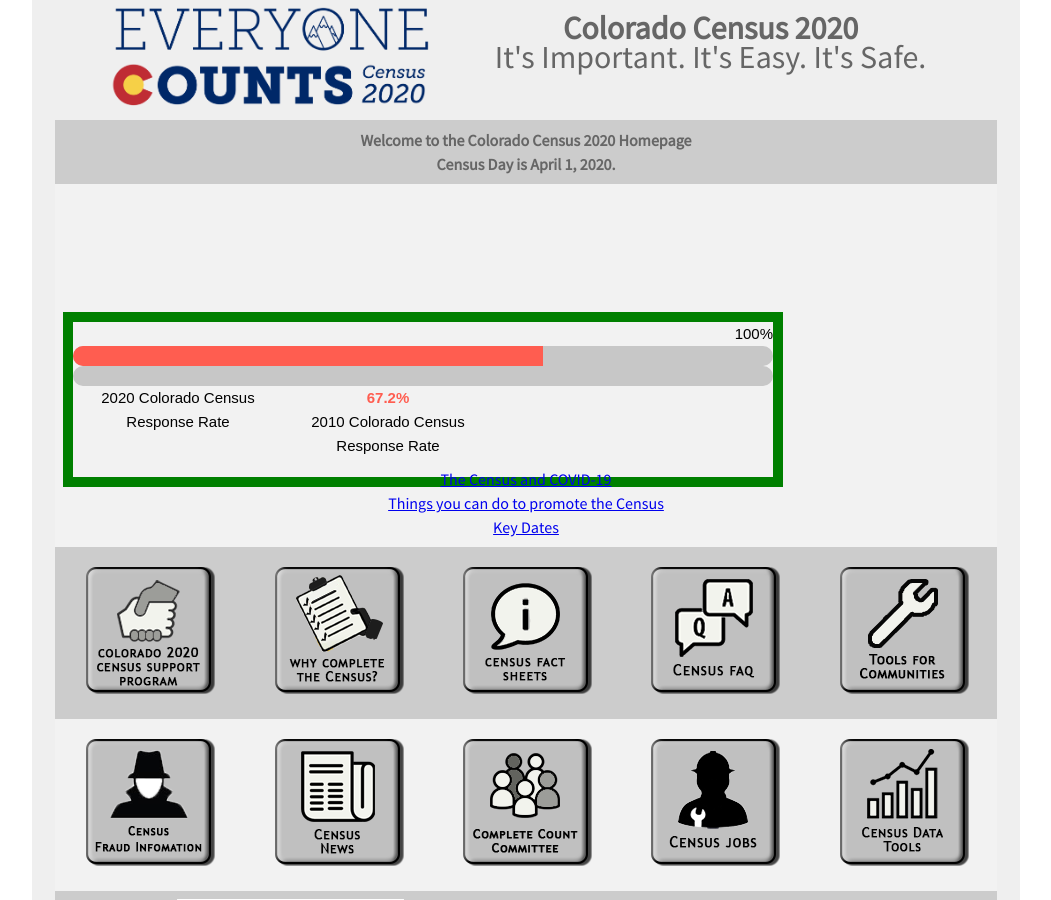
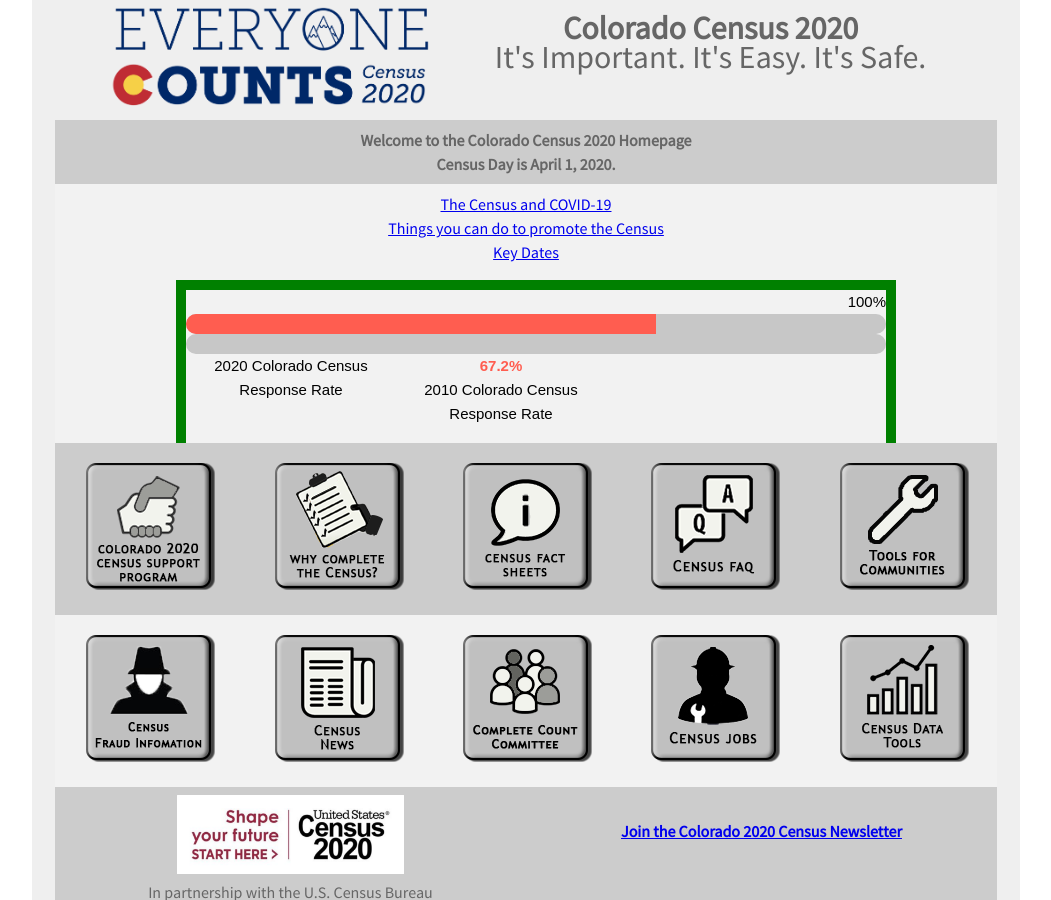
Before and after one commit to TBleess/Website_New, a Jekyll site: the page built from pages/5_CensusACS/census_2020_mainth.html, in a window 1280 px wide, cut to the strip 994-1894 px from the top of the page. Shown: the whole strip, without its empty margins (114-1165 px from the left). Built offline with Jekyll 4.4.1, drawn with Linux system fonts in a browser that asks for light colours.

Commit message:
Add files via upload

```diff
--- a/pages/5_CensusACS/census_2020_mainth.html
+++ b/pages/5_CensusACS/census_2020_mainth.html
@@ -62,18 +62,19 @@
 /* THERMOMETER  */
 
 .thermbox {
-  margin:120px auto;
+  margin: auto;
+  width: 700px;
   height:155px;
-  width: 700px;
   border: 10px solid green;
+ // margin: 5px auto 20px;
 }
 
 #countdown-wrap {
+  margin: auto;
   width: 700px;
   height: 155px;
   font-family: arial;
   max-width: 700px;
-  //margin: 5px auto 20px;
 }
 
 #goal {
@@ -188,7 +189,17 @@
 		</tr>
 		<tr>
 		<td align="left" colspan="5" >
-		  <div id="countdown-wrap">
+
+			<a href="https://demography.dola.colorado.gov/census-acs/2020-covid/">The Census and COVID-19</a><br>
+			<a href="https://demography.dola.colorado.gov/census-acs/2020-resources/">Things you can do to promote the Census</a><br>
+			<a href="https://demography.dola.colorado.gov/census-acs/2020-resources/">Key Dates</a>
+		</td>
+        </tr>
+		<tr>
+		</tr>
+		<tr>
+        <td	colspan = "5" valign="middle" align="center">
+		<div id="countdown-wrap">
 		<div class="thermbox">
 		<b id="thermTitle" align="center"></b>
 		<div id="goal">100%</div>
```
Also changed, not shown: other parts of pages/5_CensusACS/census_2020_mainth.html (+2 -5 lines).
